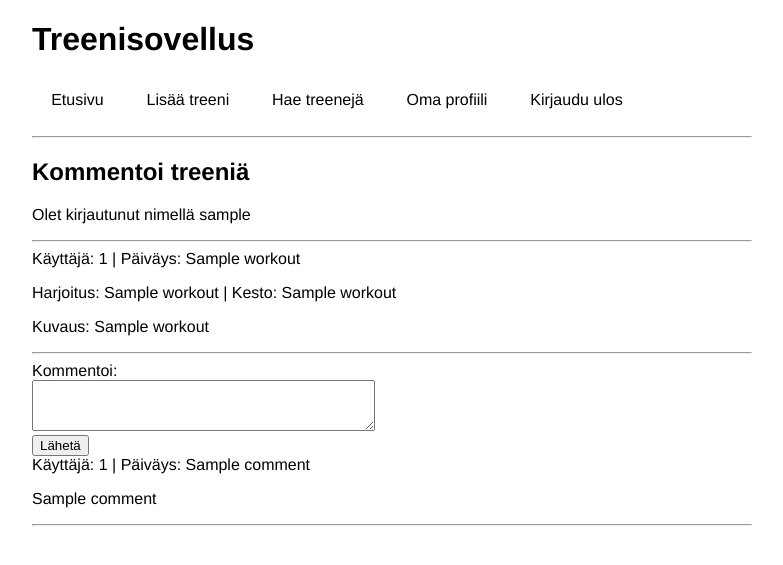
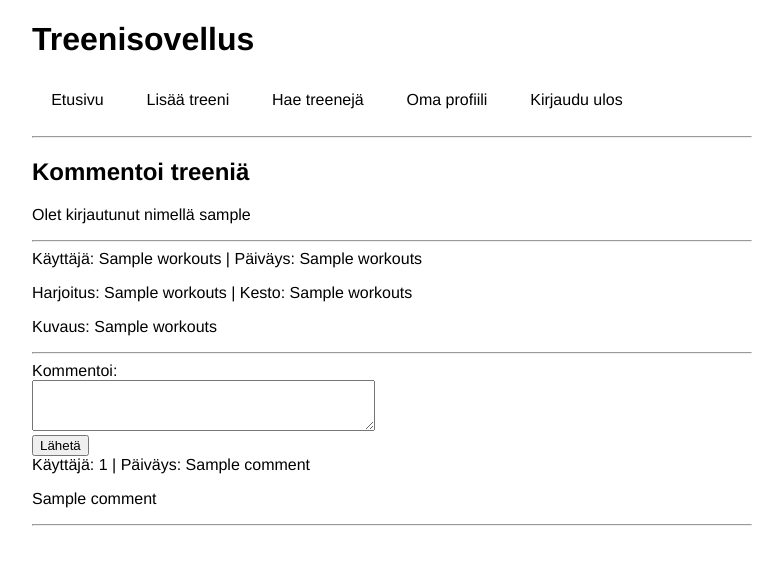
Before and after one commit to hctarkia/treenisovellus, a Flask app: template templates/comment.html in a window 1280 px wide. Shown: the top 565 px of the page, without its empty margins (248-1031 px from the left). Run offline with Flask 2, Linux system fonts and the light colour scheme; the visitor is signed in with stand-in values (Sample User, id 1); the template is opened without the code that fills it: most values are stand-ins (such as "Sample title", 1, 10 or a date in 2020).

Commit message:
kokeilu kommentoinnin korjaamiseksi

```diff
--- a/templates/comment.html
+++ b/templates/comment.html
@@ -6,16 +6,15 @@
 {% if session.user_id %}
 <p>Olet kirjautunut nimellä {{ session.username }}</p>
 <hr>
-{% for workouts in workout %}
-Käyttäjä: {{ workouts[0] }} | Päiväys: {{ workouts[1] }}
+Käyttäjä: {{ workout[0] }} | Päiväys: {{ workout[1] }}
 <p>
-Harjoitus: {{ workouts[2] }} | Kesto: {{ workouts[3] }}
+Harjoitus: {{ workout[2] }} | Kesto: {{ workout[3] }}
 <p>
-Kuvaus: {{ workouts[4] }}
+Kuvaus: {{ workout[4] }}
 <p>
-{% if session.user_id == workouts[6] %}
+{% if session.user_id == workout[6] %}
 <form action="/delete" method="POST">
-<input type="hidden" name="workout_id" value="{{ workouts[5] }}">
+<input type="hidden" name="workout_id" value="{{ workout[5] }}">
 <input type="submit" value="Poista">
 </form>
 {% endif %}
@@ -24,10 +23,9 @@ Kuvaus: {{ workouts[4] }}
 <label for="comment">Kommentoi:</label><br>
 <textarea name="comment" rows="3" cols="40"></textarea><br>
 <input type="hidden" name="csrf_token" value="{{ session.csrf_token }}">
-<input type="hidden" name="workout_id" value="{{ workouts[5] }}">
+<input type="hidden" name="workout_id" value="{{ workout[5] }}">
 <input type="submit" value="Lähetä">
 </form>
-{% endfor %}
 {% for comment in results %}
 Käyttäjä: {{ comment[0] }} | Päiväys: {{ comment[1] }}
 <p>
```
